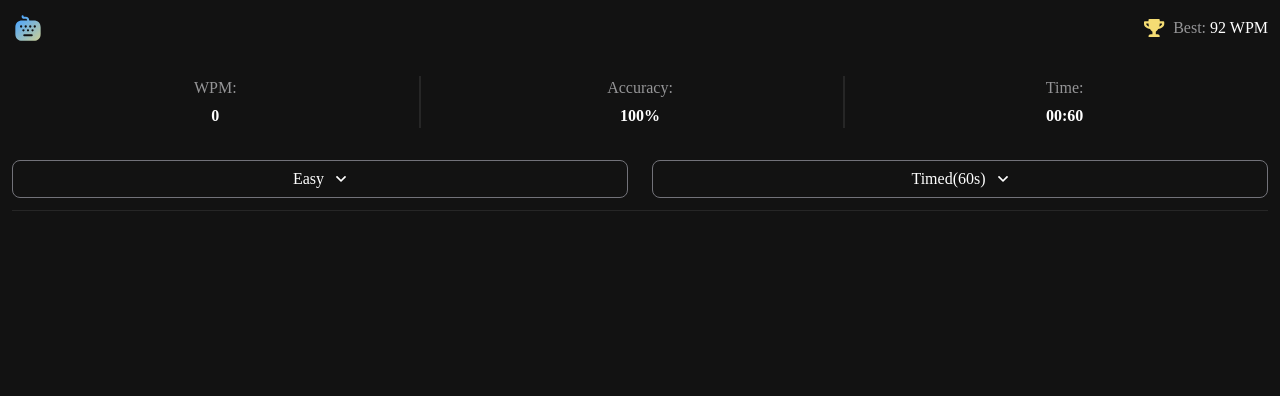
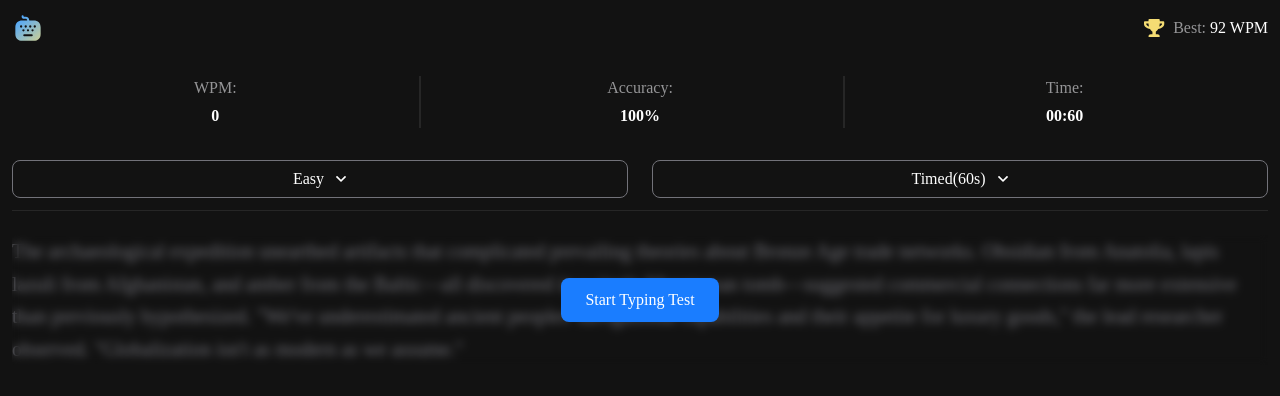
Before and after one commit to hasanlashgari01/frontend-mentor-challenges, a React (Vite) app: page / in a window 1280 px wide. Shown: the top 396 px of the page. Built offline with nearby package versions, Linux system fonts and the light colour scheme; a web font is replaced by a local one.

Commit message:
create component - button

```diff
--- a/src/App.tsx
+++ b/src/App.tsx
@@ -1,6 +1,7 @@
 import Header from "@/components/header/header.tsx";
 import Status from "@/components/status/status.tsx";
 import Dropdown from "@/components/dropdown/dropdown.tsx";
+import Button from "@/components/button/button.tsx";
 
 function App() {
   return (
@@ -22,6 +23,21 @@ function App() {
             />
           </div>
         </div>
+        <div className="relative mt-6">
+          <p className="leading-relaxed text-neutral-500 sm:text-xl lg:text-2xl">
+            The archaeological expedition unearthed artifacts that complicated
+            prevailing theories about Bronze Age trade networks. Obsidian from
+            Anatolia, lapis lazuli from Afghanistan, and amber from the
+            Baltic—all discovered in a single Mycenaean tomb—suggested
+            commercial connections far more extensive than previously
+            hypothesized. "We've underestimated ancient peoples' navigational
+            capabilities and their appetite for luxury goods," the lead
+            researcher observed. "Globalization isn't as modern as we assume."
+          </p>
+          <div className="absolute inset-0 flex items-center justify-center backdrop-blur-xs">
+            <Button>Start Typing Test</Button>
+          </div>
+        </div>
       </div>
     </>
   );
--- /dev/null
+++ b/src/components/button/button.tsx
@@ -0,0 +1,27 @@
+import { ButtonProps } from "@/components/button/button.types.ts";
+import { cn, tv } from "tailwind-variants";
+
+const Button = ({
+  children,
+  variant = "primary",
+  className,
+  ...rest
+}: ButtonProps) => {
+  const styles = tv({
+    base: "cursor-pointer rounded-lg px-6 py-2.5 ring-offset-2 ring-offset-neutral-800 transition-all duration-300 ease-in-out focus:ring-2",
+    variants: {
+      variant: {
+        primary: "bg-blue-600 hover:bg-blue-400 focus:ring-blue-600",
+        ghost: "bg-neutral-800 hover:bg-neutral-400 focus:ring-neutral-800",
+      },
+    },
+  });
+
+  return (
+    <button className={cn(styles({ variant }), className)} {...rest}>
+      {children}
+    </button>
+  );
+};
+
+export default Button;
--- /dev/null
+++ b/src/components/button/button.types.ts
@@ -0,0 +1,6 @@
+import { ButtonHTMLAttributes, PropsWithChildren } from "react";
+
+export type ButtonProps = PropsWithChildren &
+  ButtonHTMLAttributes<HTMLButtonElement> & {
+    variant?: "primary" | "ghost";
+  };
```
